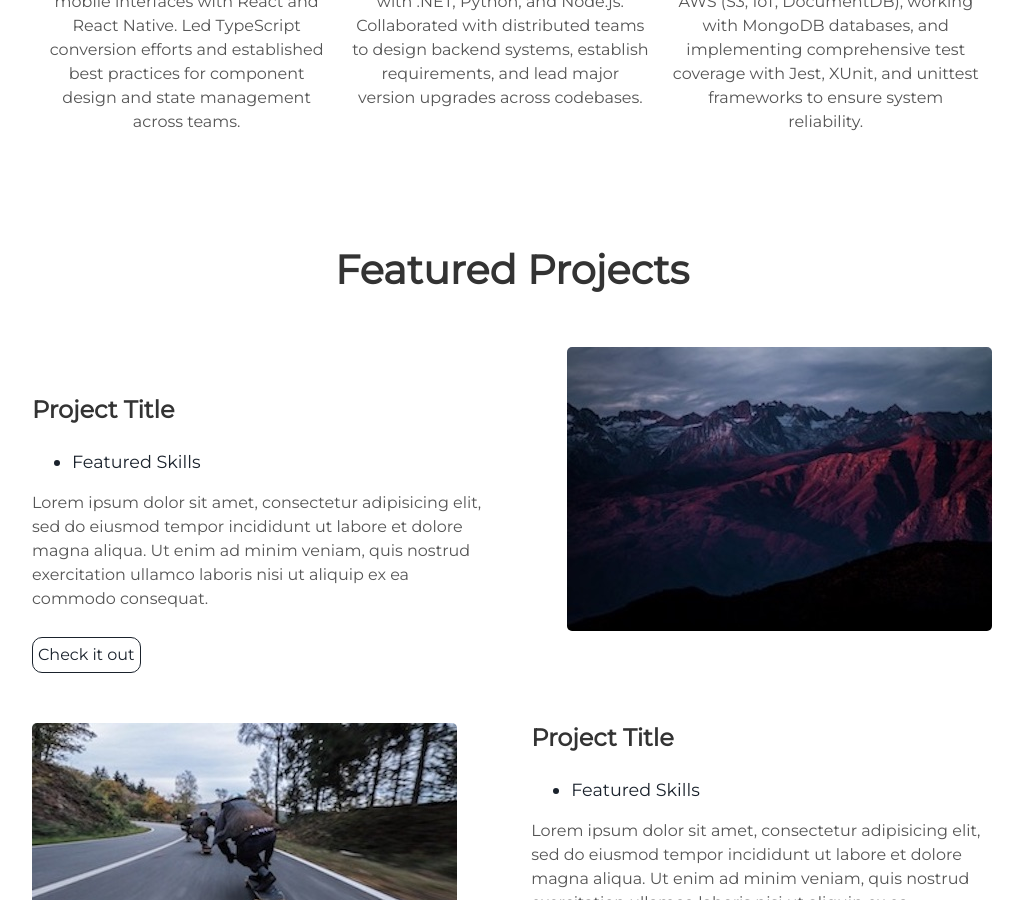
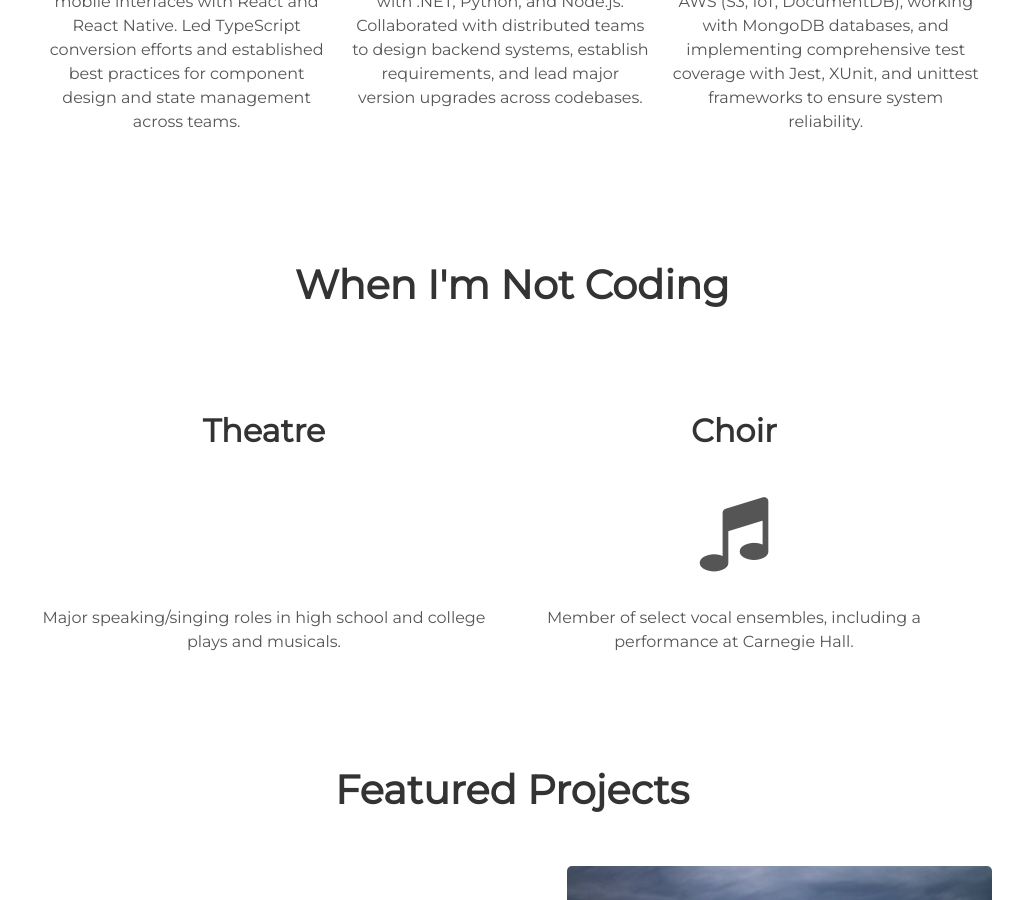
Before and after one commit to nswartz/nswartz.github.io, a Jekyll site: the page built from index.html, in a window 1280 px wide and 900 px high, scrolled down 1424 px. Shown: the whole window, without its empty margins (128-1151 px from the left). Built offline with Jekyll 4.4.1, drawn with Linux system fonts in a browser that asks for light colours.

Commit message:
feat: add personal interests section to about
Add Theatre and Choir background below technical skills.

AI Assistant: Claude Sonnet 4.5

```diff
--- a/_includes/about.html
+++ b/_includes/about.html
@@ -25,3 +25,21 @@
       <p>Managing cloud infrastructure with AWS (S3, IoT, DocumentDB), working with MongoDB databases, and implementing comprehensive test coverage with Jest, XUnit, and unittest frameworks to ensure system reliability.</p>
     </div>
 </div>
+<div class="user-details" style="margin-top: 60px;">
+  <h1> When I'm Not Coding </h1>
+</div>
+<div class="user">
+  <div class="tech">
+    <h2>Theatre</h2>
+    <i class="fa fa-theater-masks" style="font-size: 80px;"></i>
+    <p>Major speaking/singing roles in high school and college plays and musicals.</p>
+  </div>
+  <div class="tech">
+    <h2>Choir</h2>
+    <i class="fa fa-music" style="font-size: 80px;"></i>
+    <p>Member of select vocal ensembles, including a performance at Carnegie Hall.</p>
+  </div>
+  <div class="tech">
+    <!-- Empty third column for visual balance -->
+  </div>
+</div>
```
